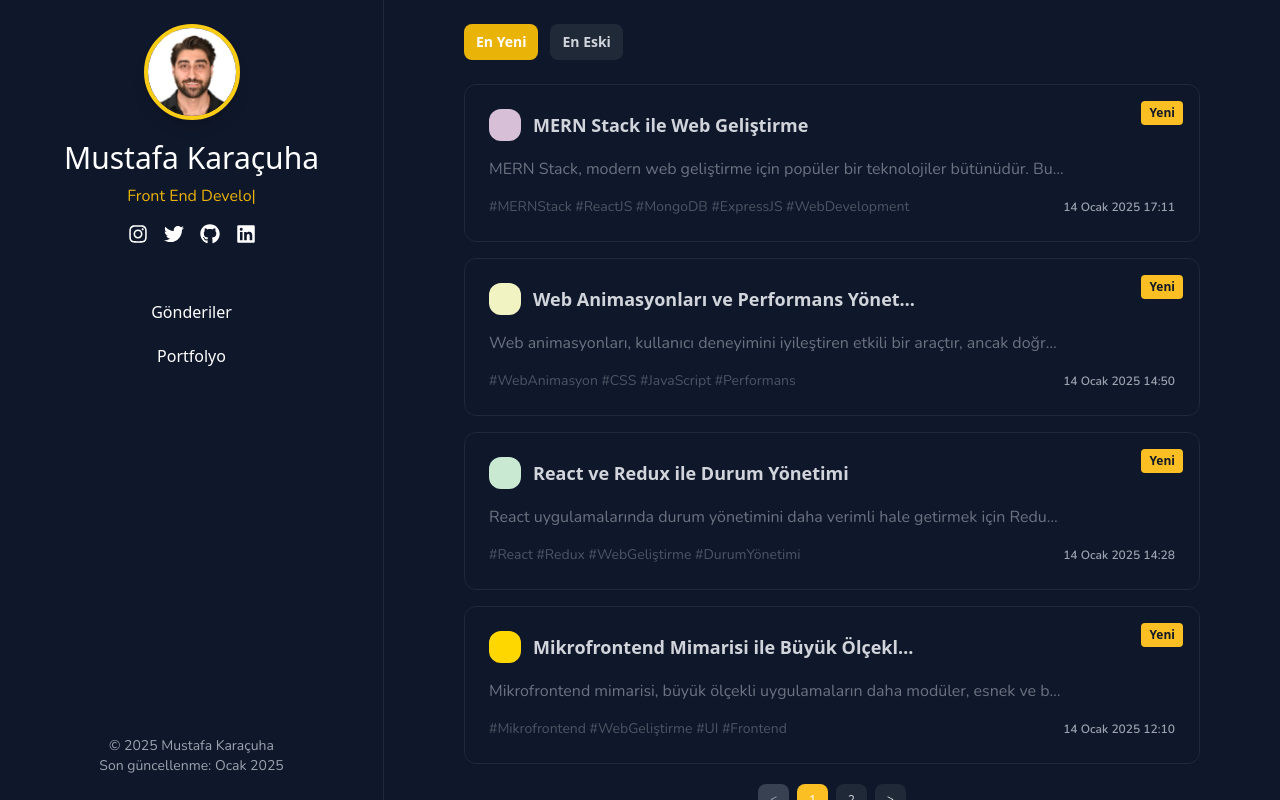
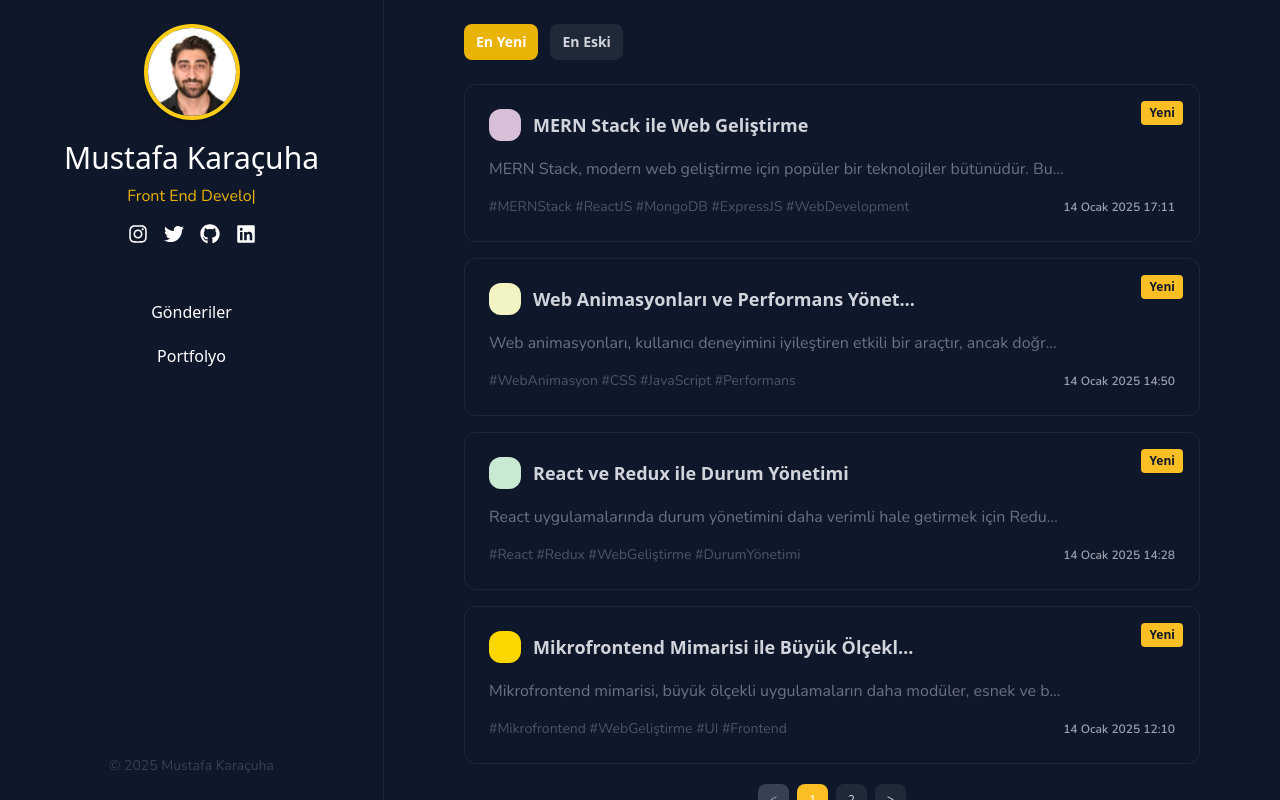
Before and after one commit to mustafakaracuha/mustafa-karacuha-portfolio, a React (Vite) app: page / in a window 1280 px wide. Built offline with nearby package versions, Linux system fonts and the light colour scheme.

Commit message:
edit responsive px

```diff
--- a/src/components/Head.jsx
+++ b/src/components/Head.jsx
@@ -103,9 +103,8 @@ function Head() {
                 </div>
             </div>
 
-            <div className="mt-auto text-sm max-sm:hidden text-gray-400">
+            <div className="mt-auto text-sm max-sm:hidden text-slate-700">
                 <p>© 2025 Mustafa Karaçuha</p>
-                <p>Son güncellenme: Ocak 2025</p>
             </div>
         </div>
     );
--- a/src/components/PostList.jsx
+++ b/src/components/PostList.jsx
@@ -41,7 +41,7 @@ const PostList = () => {
     const paginate = (pageNumber) => setCurrentPage(pageNumber);
 
     return (
-        <div className="w-full h-screen overflow-auto mx-auto px-20 max-sm:px-5 p-6 flex flex-col">
+        <div className="w-full h-screen overflow-auto mx-auto px-20 max-sm:px-3 p-6 flex flex-col">
             <SortedButton sortOrder={sortOrder} setSortOrder={setSortOrder} />
             {/* Post List */}
             <div className="space-y-4 mb-auto">
```
